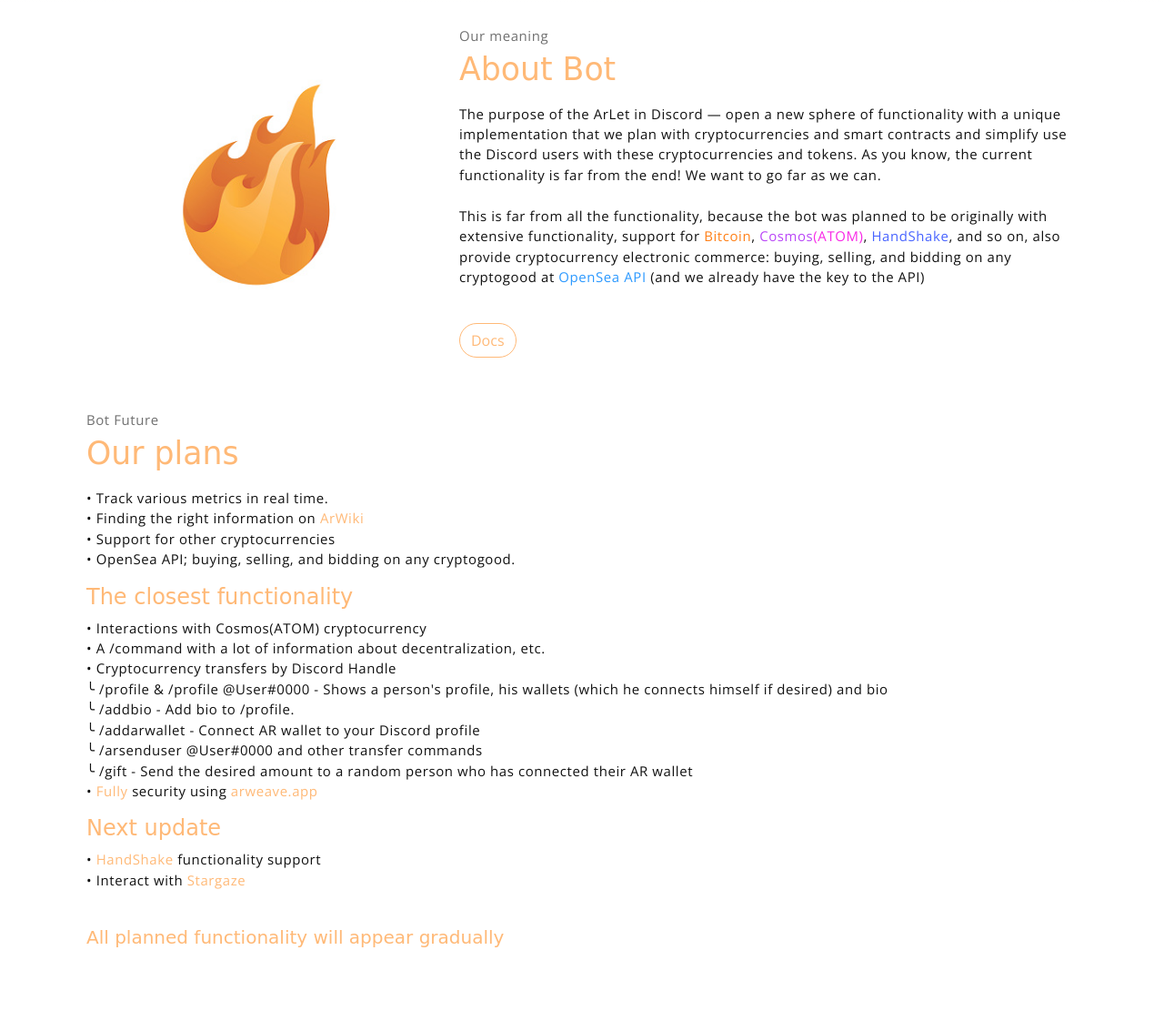
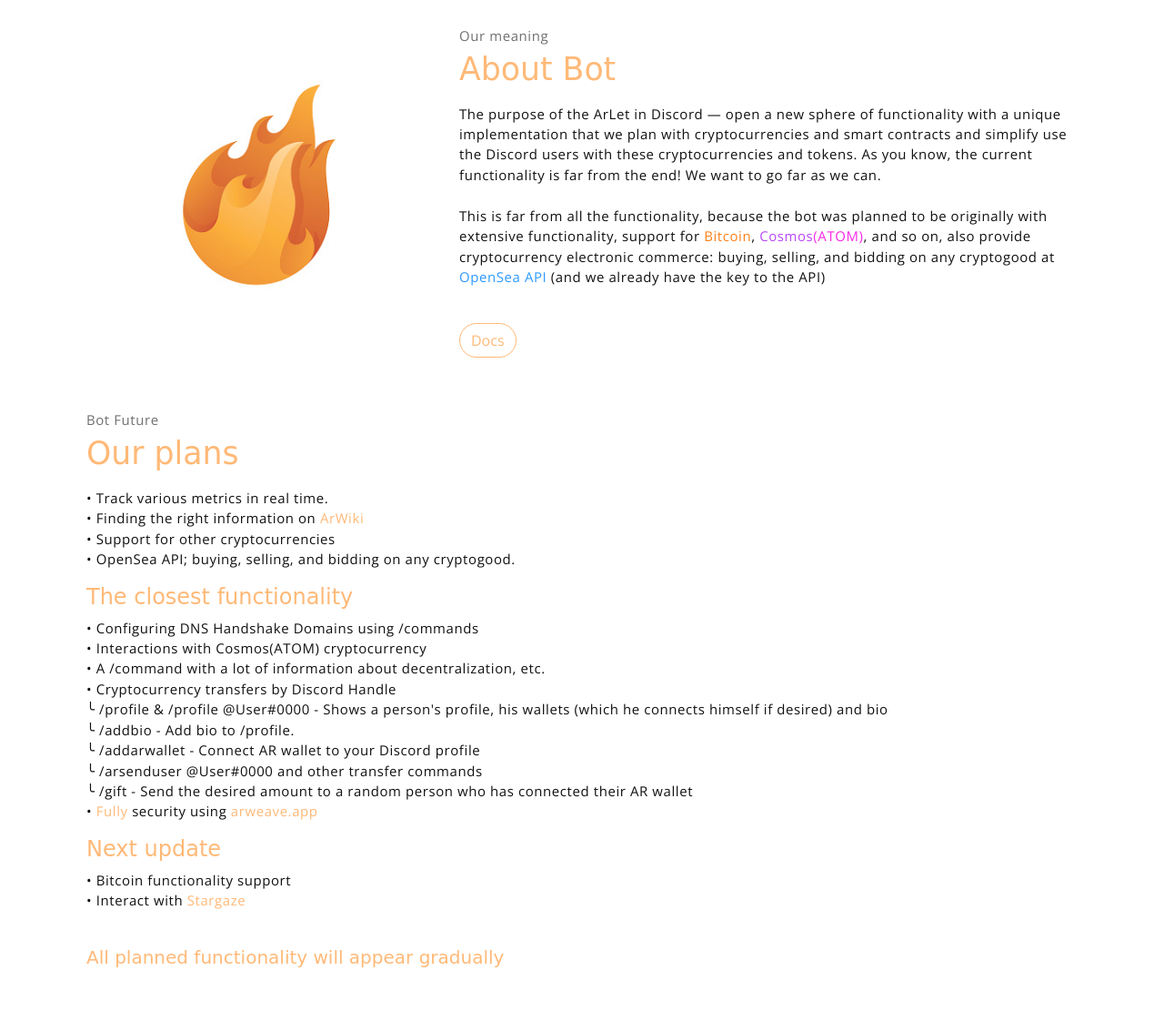
Before and after one commit to Alexcitten/arletweb, a plain HTML site: page index.html in a window 1280 px wide. Shown: the part 797-1908 px from the top of the page at 91% size. Drawn offline with nearby package versions, Linux system fonts and the light colour scheme; a web font is replaced by a local one.

Commit message:
Update index.html

```diff
--- a/index.html
+++ b/index.html
@@ -72,7 +72,7 @@
                     <p>
                         The purpose of the ArLet in Discord — open a new sphere of functionality with a unique implementation that we plan with cryptocurrencies and smart contracts and simplify use the Discord users with these cryptocurrencies and tokens. As you know, the current functionality is far from the end! We want to go far as we can.<br><br>
 
-This is far from all the functionality, because the bot was planned to be originally with extensive functionality, support for <span style="color: rgb(255, 128, 24);">Bitcoin</span>, <span style="color: rgb(185, 70, 247);">Cosmos</span><span style="color: rgb(248, 39, 230);">(ATOM)</span>, <span style="color: rgb(72, 100, 255);">HandShake</span>, and so on, also provide cryptocurrency electronic commerce: buying, selling, and bidding on any cryptogood at <span style="color: #2c99ff;">OpenSea API</span> (and we already have the key to the API)                    </p>
+This is far from all the functionality, because the bot was planned to be originally with extensive functionality, support for <span style="color: rgb(255, 128, 24);">Bitcoin</span>, <span style="color: rgb(185, 70, 247);">Cosmos</span><span style="color: rgb(248, 39, 230);">(ATOM)</span>, and so on, also provide cryptocurrency electronic commerce: buying, selling, and bidding on any cryptogood at <span style="color: #2c99ff;">OpenSea API</span> (and we already have the key to the API)                    </p>
                     <a href="https://arlet.gitbook.io/" class="btn-rounded btn btn-outline-primary mt-4">Docs</a>
                 </div>
             </div><!-- end of about wrapper -->
@@ -92,6 +92,7 @@
 
 <h4>The closest functionality</h4>
 <p>
+• Configuring DNS Handshake Domains using /commands<br>
 • Interactions with Cosmos(ATOM) cryptocurrency<br>
 • A /command with a lot of information about decentralization, etc.<br>
 • Cryptocurrency transfers by Discord Handle<br>
@@ -104,7 +105,7 @@
 </p>
 <h4>Next update</h4>
 <p>
-• <a href="https://hsd-dev.org/">HandShake</a> functionality support<br>
+• Bitcoin functionality support<br>
 • Interact with <a href="https://stargaze.zone">Stargaze</a><br>
 </p>
 <br>
@@ -125,7 +126,7 @@
                         <div class="body">
                             <img src="assets/imgs/send.png"  class="icon">
                             <h6 class="title">Transfers and more</h6>
-                            <p class="subtitle">Create real semi-cold AR wallets in 5 seconds from the comfort. Transfer cryptocurrencies.</p>
+                            <p class="subtitle">Create real semi-cold wallets in 5 seconds from the comfort. Transfer cryptocurrencies.</p>
                         </div>
                     </div>
                 </div>
```
